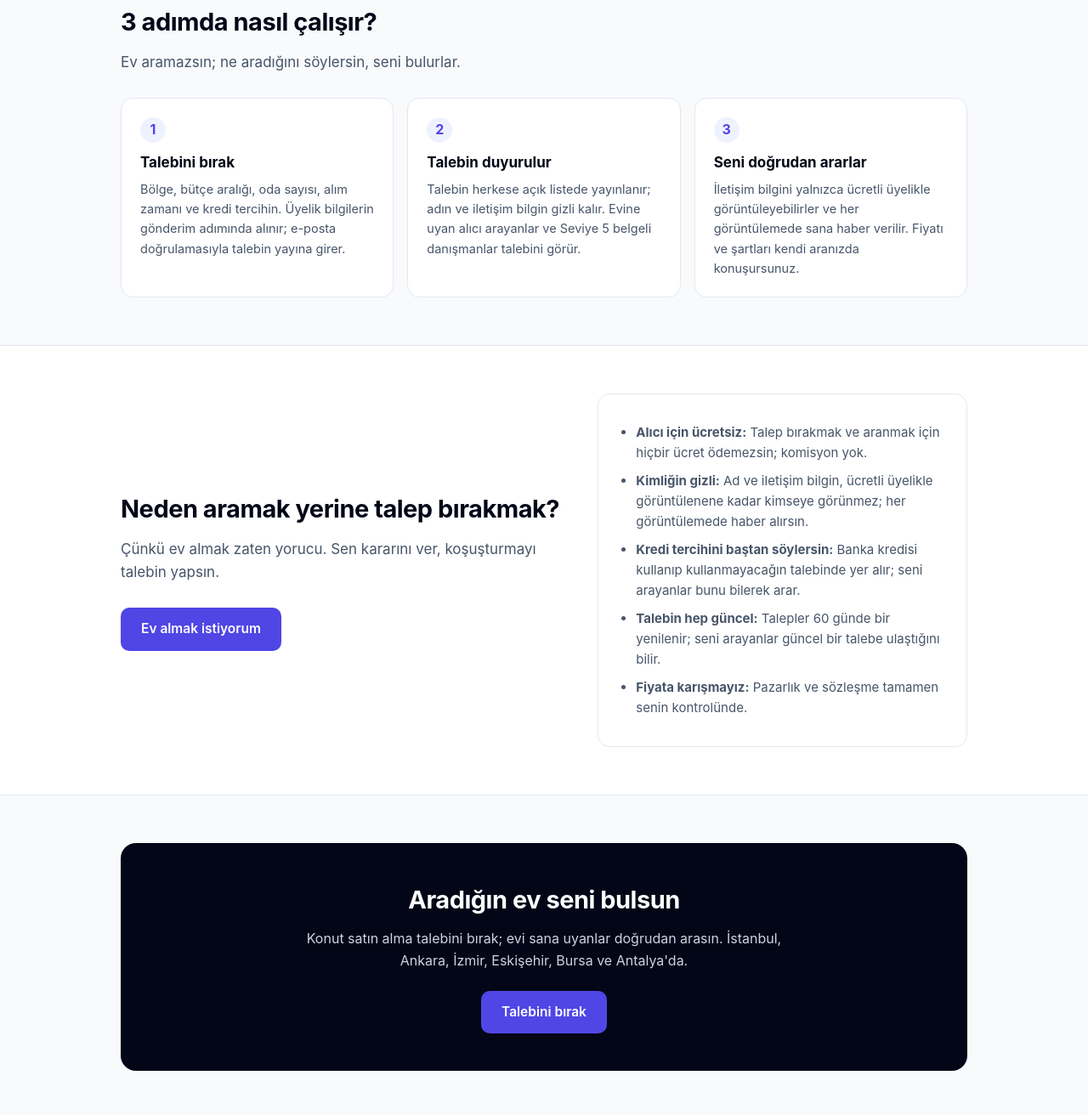
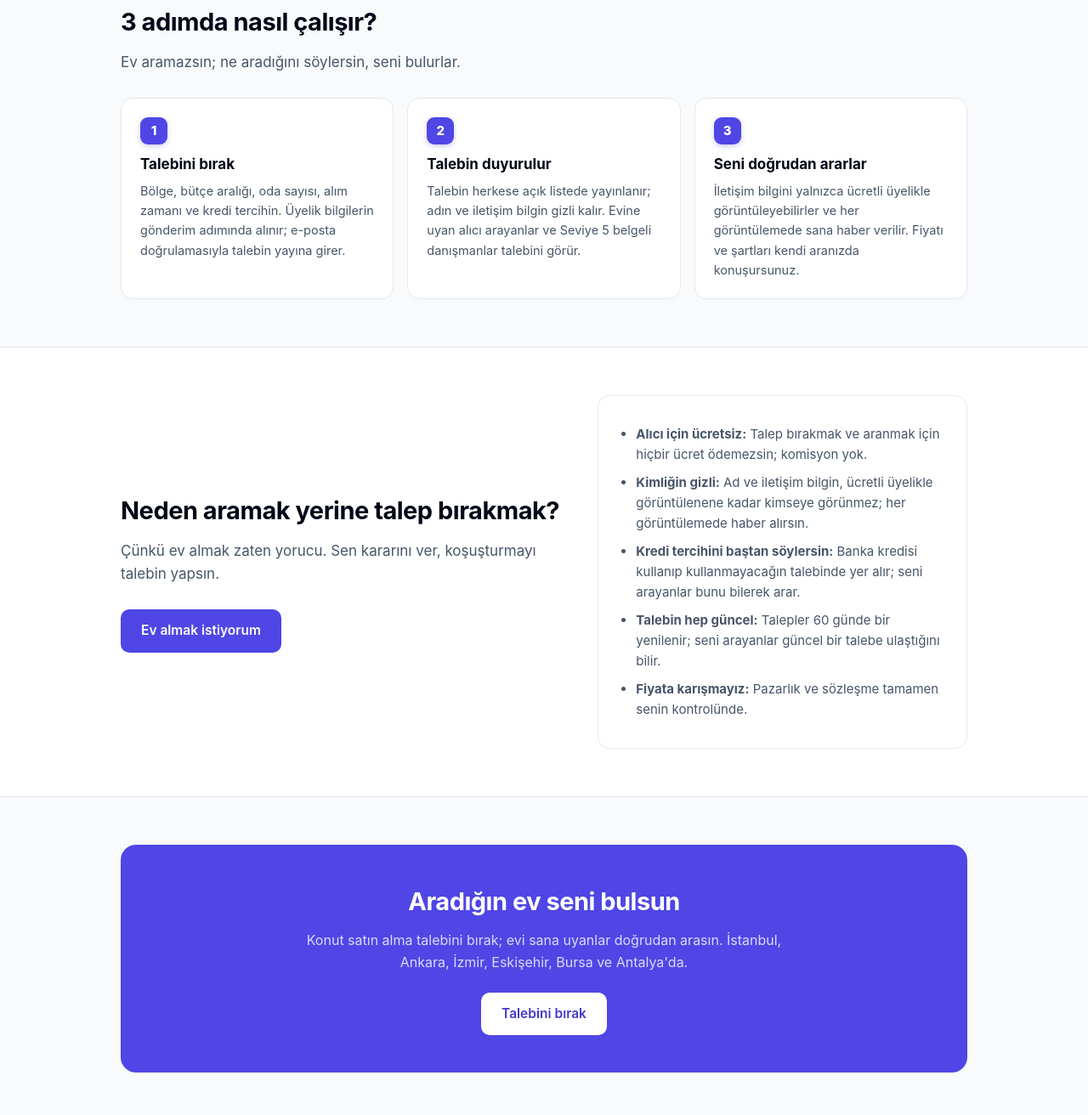
Before and after one commit to okanaksu-spec/konuttalebim, a plain HTML site: page ev-almak-isteyen.html in a window 1280 px wide. Shown: the part 648-1960 px from the top of the page at 85% size. Drawn offline with Linux system fonts and the light colour scheme.

Commit message:
4 giris sayfasi: kapanis banti indigo dolu + adim numaralari beyaz rakam

```diff
--- a/ev-almak-isteyen.html
+++ b/ev-almak-isteyen.html
@@ -46,15 +46,15 @@
       .lead{color:var(--muted);font-size:17px;max-width:680px;margin:0 0 28px}
       .grid{display:grid;grid-template-columns:repeat(3,1fr);gap:16px}
       .card{background:#fff;border:1px solid var(--line);border-radius:14px;padding:22px}
-      .card .n{width:30px;height:30px;border-radius:50%;background:var(--indigosoft);color:var(--indigo);display:flex;align-items:center;justify-content:center;font-weight:700;margin-bottom:10px}
+      .card .n{width:32px;height:32px;border-radius:9px;background:var(--indigo);color:#fff;display:flex;align-items:center;justify-content:center;font-weight:800;font-size:15px;margin-bottom:10px;box-shadow:0 2px 6px rgba(79,70,229,.28)}
       .card h3{margin:0 0 6px;font-size:17px}
       .card p{margin:0;color:var(--muted);font-size:14.5px}
       .split{display:grid;grid-template-columns:1.1fr .9fr;gap:30px;align-items:center}
       .panel{background:#fff;border:1px solid var(--line);border-radius:14px;padding:24px}
       .panel ul{margin:0;padding-left:20px;color:var(--muted)}
       .panel li{margin:9px 0;font-size:15px}
-      .band{background:var(--ink);color:#fff;text-align:center;border-radius:18px;padding:44px 24px}
-      .band h2{color:#fff}.band p{color:#cbd5e1;max-width:560px;margin:0 auto 22px}
+      .band{background:var(--indigo);color:#fff;text-align:center;border-radius:18px;padding:44px 24px}
+      .band h2{color:#fff}.band .btn{background:#fff;color:var(--indigo2)}.band p{color:#dcd9fb;max-width:560px;margin:0 auto 22px}
       footer.site{background:#fff;border-top:1px solid var(--line);color:var(--soft);padding:30px 0;margin-top:54px;font-size:13.5px}
       footer.site a{color:var(--muted);text-decoration:none;margin-right:16px;font-weight:600}
       @media(max-width:820px){.grid{grid-template-columns:1fr}.split{grid-template-columns:1fr}.hero h1{font-size:31px}.nav a:not(.btn){display:none}}
```
Also changed, not shown: evine-alici-bul.html (+3 -3 lines), evine-kiraci-bul.html (+3 -3 lines), kiralik-ev-arayan.html (+3 -3 lines).
